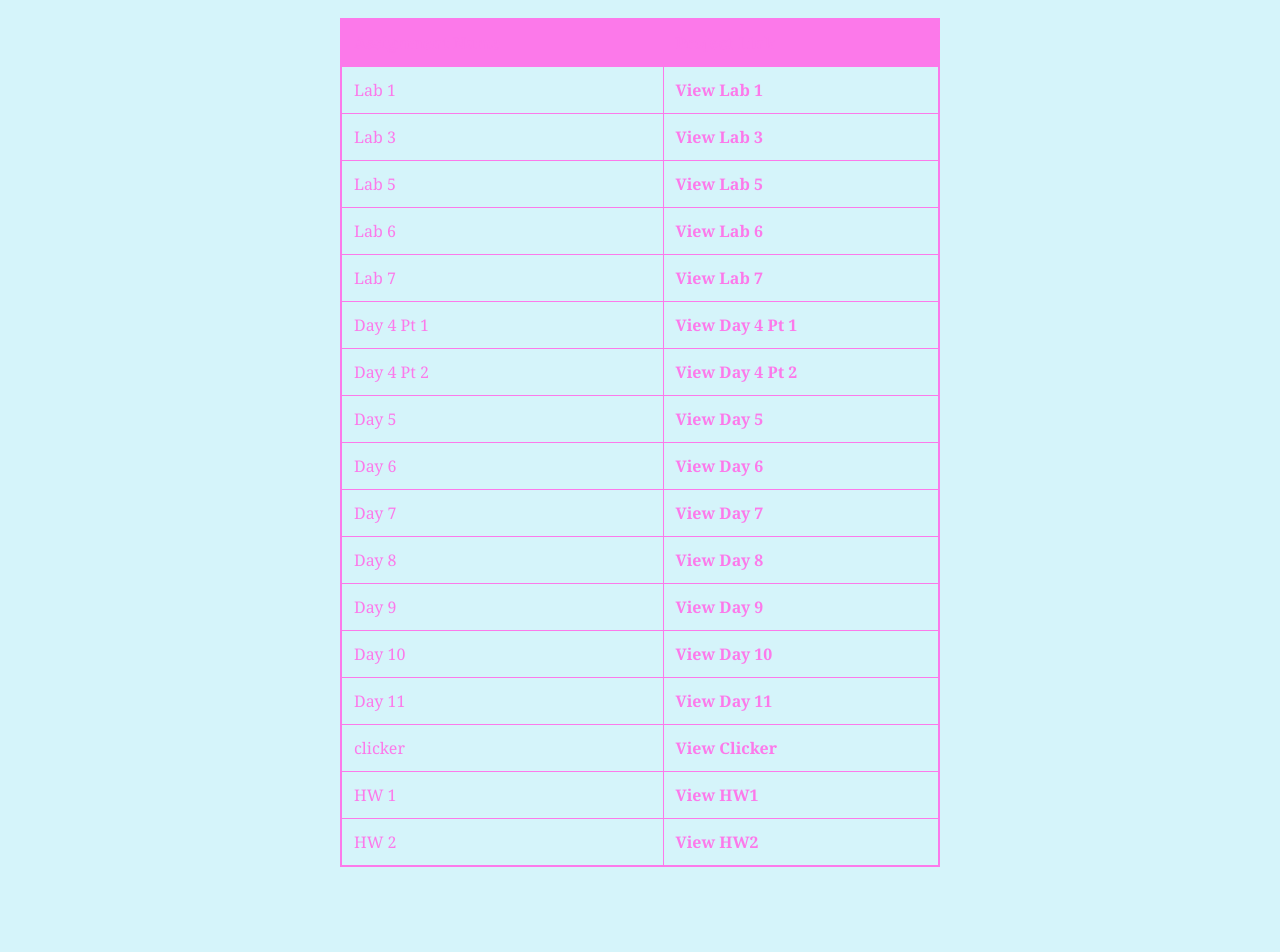
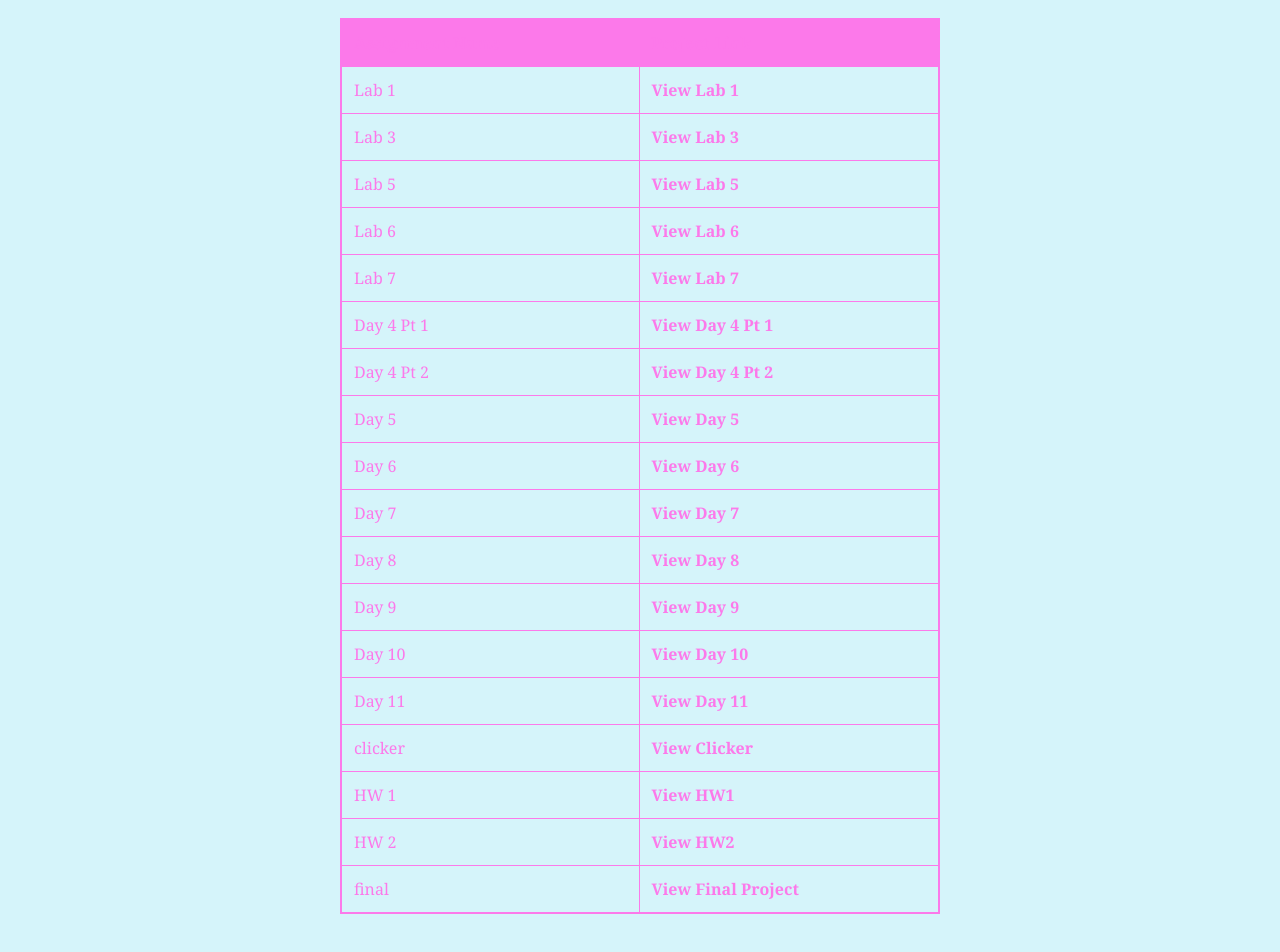
Before and after one commit to elenacary/elenacary.github.io, a plain HTML site: page index.html in a window 1280 px wide. Shown: the part 126-1078 px from the top of the page. Before the commit the page ends 1033 px from the top, so only its background shows below. Drawn offline with Linux system fonts and the light colour scheme.

Commit message:
updatemain

```diff
--- a/index.html
+++ b/index.html
@@ -86,6 +86,10 @@
 						<td>HW 2</td>
 						<td><a href="hw2/">View HW2</a></td>
 					</tr>
+					<tr>
+						<td>final</td>
+						<td><a href="final/">View Final Project</a></td>
+					</tr>
 				</tbody>
 			</table>
 		</main>
```
